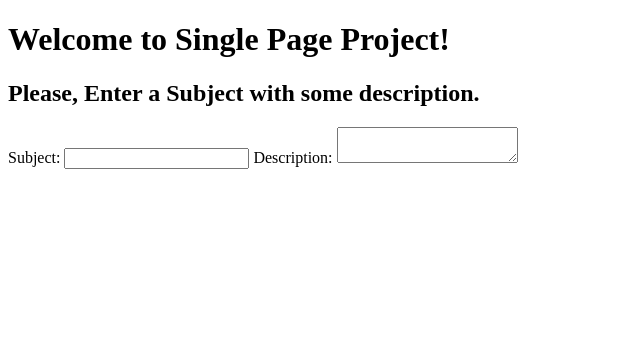
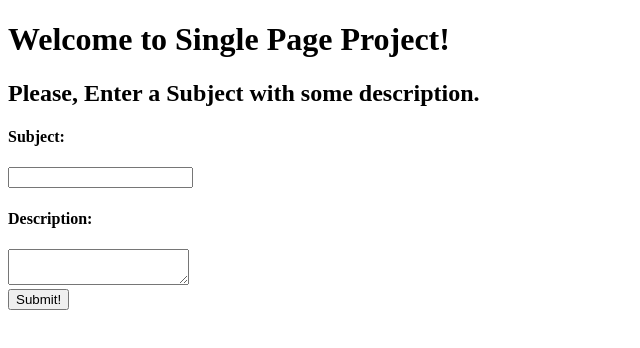
Before and after one commit to alexnsouza6/SupportJSPage, a React (Create React App) app: page / in a window 1280 px wide. Shown: the top 348 px of the page, without its empty margins (0-640 px from the left). Built offline with nearby package versions, Linux system fonts and the light colour scheme.

Commit message:
feat: Adding handle submit for form action

```diff
--- a/src/components/CommentBox.js
+++ b/src/components/CommentBox.js
@@ -14,23 +14,30 @@ class CommentBox extends Component {
     this.setState({ comment: event.target.value });
   }
 
+  handleSubmit = (event) => {
+    event.preventDefault();
+    this.setState({title: '', comment: ''});
+  }
 
   render() {
     return (
       <div>
         <h1>Welcome to Single Page Project!</h1>
         <h2>Please, Enter a Subject with some description.</h2>
-        <form>
-          <label>Subject: </label>
+        <form onSubmit={ this.handleSubmit }>
+          <h4>Subject: </h4>
           <input
             onChange={ this.handleTitle }
             value={ this.state.title }
           />
-          <label> Description: </label>
+          <h4> Description: </h4>
           <textarea
             onChange={ this.handleComment }
             value={ this.state.comment }
           />
+          <div>
+            <button>Submit!</button>
+          </div>
         </form>
       </div>
     );
```
